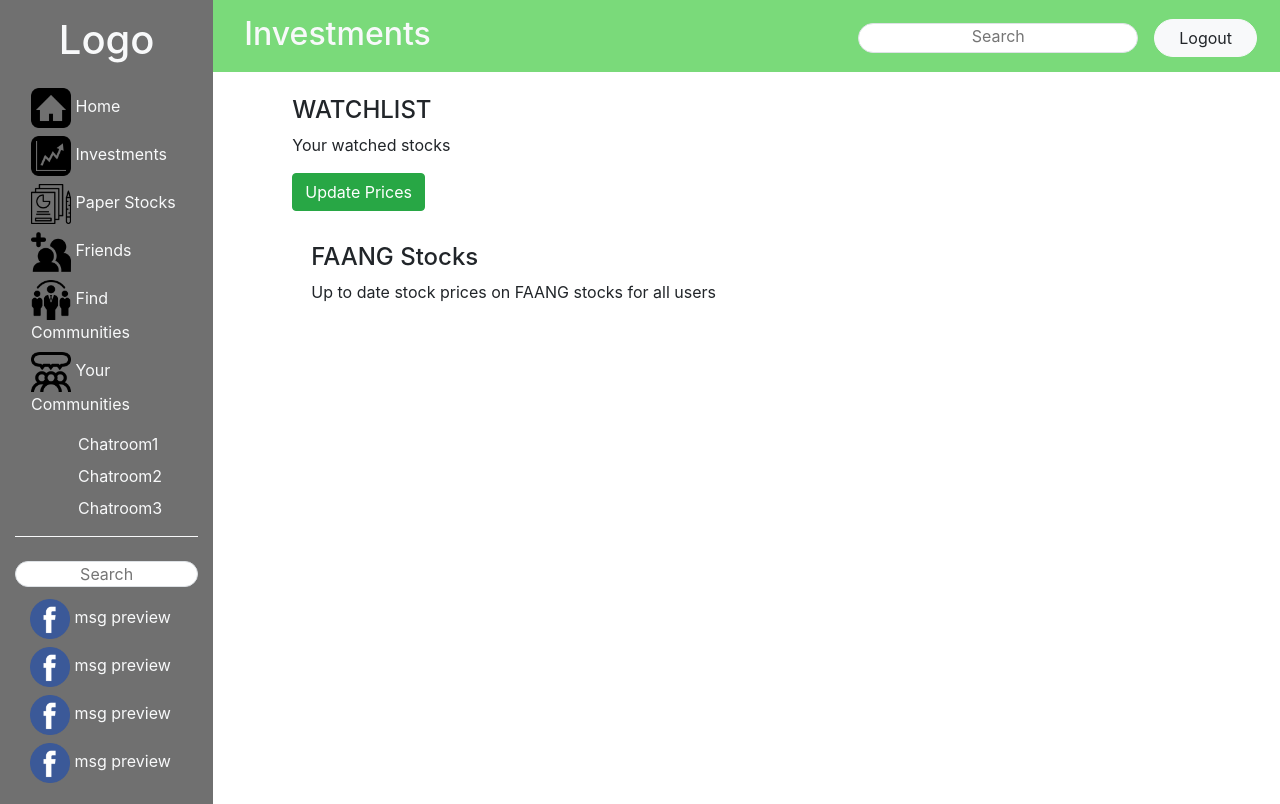
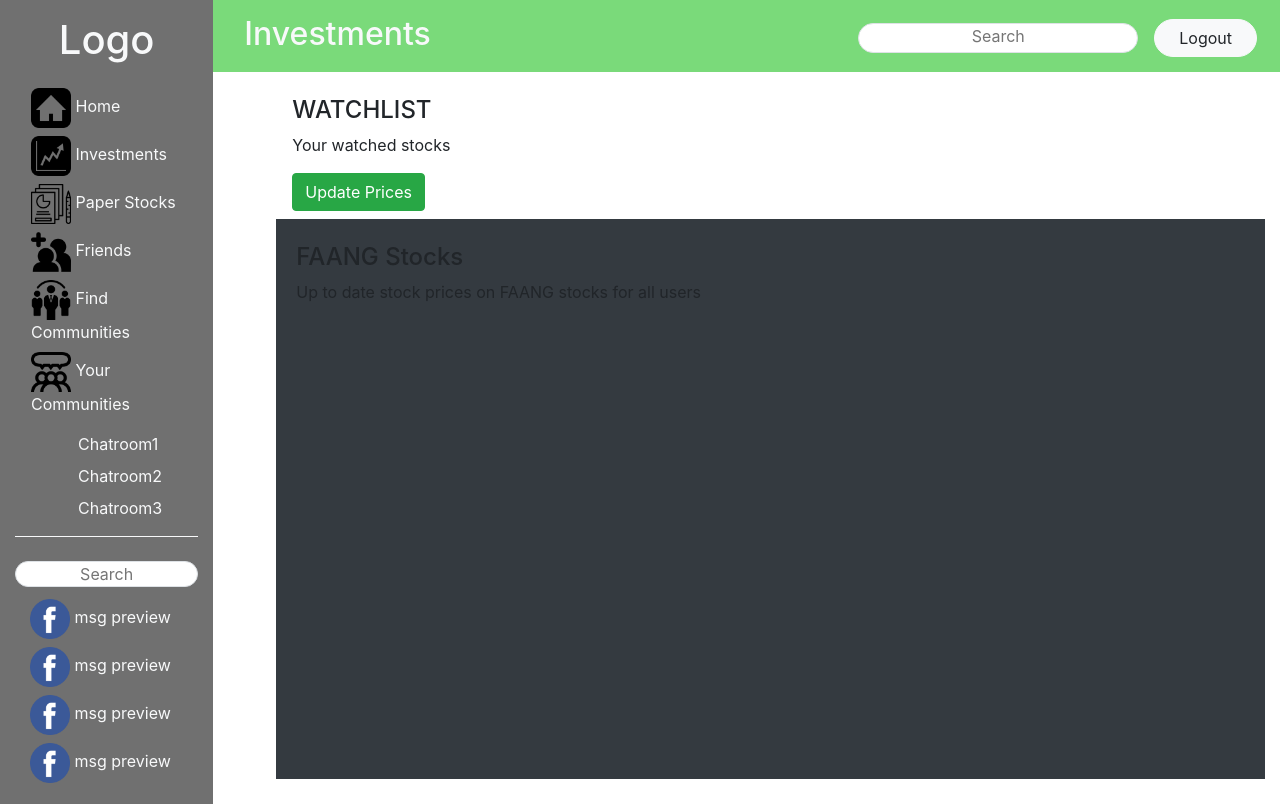
Before and after one commit to maiya-tracy/PythonInvestorsCorner, a Django app: template apps/login_and_registration_app/templates/login_and_registration_app/investments.html in a window 1280 px wide. Run offline with Django 3.2, Linux system fonts and the light colour scheme; the template is opened without the code that fills it, so the values that code supplies are empty; some libraries are stand-ins or nearby versions.

Commit message:
pulling dev. branch to get most recent update. working on investment page.

```diff
--- a/apps/login_and_registration_app/templates/login_and_registration_app/investments.html
+++ b/apps/login_and_registration_app/templates/login_and_registration_app/investments.html
@@ -130,17 +130,17 @@
 					<p class="ml-3">Your watched stocks</p>
 					<a class="btn btn-success ml-3" href="/investments/update_price" role="button">Update Prices</a>
 				</div>
-				<div class="col overflow-auto mt-2" style="height:70vh">
+				<div class="col overflow-auto mt-2 bg-dark" style="height:70vh">
 					<div class="ml-1 scrollspy overflow-auto">
-						<div class="col overflow-auto" style="height:80vh">
+						<!-- <div class="col overflow-auto" style="height:80vh"> -->
 						<div class="row">
 							{% for stock in your_stocks.all %}
 							<div
 								class="col-2 border border-dark d-inline pr-1 pl-1 mr-4 mt-3 text-center pt-1 pb-4 bg-light">
 								<br>
 								<p class="h2 d-inline">{{ stock.symbol }}</p>
-									<p class="text-success pb-5">Current Price : ${{ stock.prices.last.price}}</p>
-									<small class="pb-5">Updated at :{{ stock.prices.last.date}}</small>
+								<!-- <p class="text-success pb-5">Current Price : ${{ stock.prices.last.price}}</p>
+								<small class="pb-5">Updated at :{{ stock.prices.last.date}}</small> -->
 							</div>
 							{% endfor %}
 						</div>
@@ -149,17 +149,17 @@
 								<p class="h4 ml-3 mt-4">FAANG Stocks</p>
 								<p class="ml-3">Up to date stock prices on FAANG stocks for all users</p>
 							</div>
-								<div class="row overflow-auto mt-2" style="height:70vh">
-									<div class="ml-1 scrollspy overflow-auto">
-										<div class="col overflow-auto" style="height:80vh">
+							<div class="row overflow-auto mt-2 text-center align-content-center" style="height:70vh">
+								<!-- <div class="ml-1 scrollspy overflow-auto"> -->
+								<!-- <div class="col overflow-auto" style="height:80vh"> -->
 								<div class="row">
 									{% for stock in faang.all %}
 									<div
-													class="col-2 border border-dark d-inline pr-1 pl-1 mr-4 mt-3 text-center pt-1 pb-4 bg-light">
+										class="col-2 border border-dark d-inline pr-1 pl-1 mr-4 mt-3 text-center pt-1 bg-light">
 										<br>
 										<p class="h2 d-inline">{{ stock.symbol }}</p>
-													<p class="text-success pb-5">Current Price :
-														${{ stock.prices.last.price}}</p>
+										<!-- <p class="text-success pb-5">Current Price :
+											${{ stock.prices.last.price}}</p> -->
 									</div>
 									{% endfor %}
 								</div>
```
Lines whose indentation alone changed are shown as unchanged.
